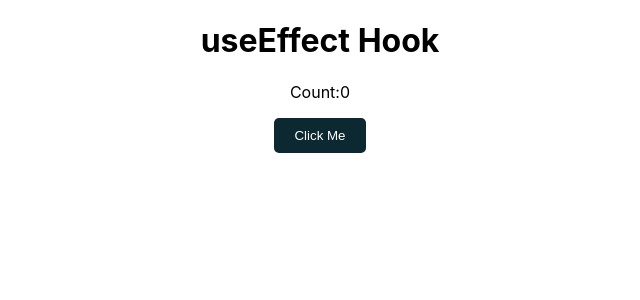
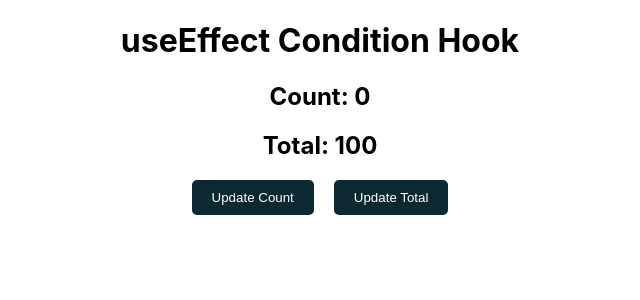
Before and after one commit to AKSHAY0128W/React, a React (Create React App) app: page / in a window 1280 px wide. Shown: the top 300 px of the page, without its empty margins (320-960 px from the left). Built offline with nearby package versions, Linux system fonts and the light colour scheme.

Commit message:
chore: Refactor App component to use useEffect hook for count and total updates

```diff
--- a/src/App.js
+++ b/src/App.js
@@ -1,26 +1,39 @@
 import React, { useState, useEffect } from 'react';
 import './App.css';
-function App() {
+import UserTotal from './Components/UserTotal';
+function App(props) {
 
 
   const [count, setCount] = useState(0);
 
-  // Example 1
+  const [total, setTotal] = useState(100);
+
+
   useEffect(() => {
-    console.log("useEffect is called");
-    // alert("useEffect is called");
-    console.log("Updating");
+    // console.log("After render Count !!");
+
   }, [count])
+
+  useEffect(() => {
+    // console.log("After render Total !!");
+
+  }, [total])
+
 
   return (
     <>
       <div className="App">
-        <h1>useEffect Hook</h1>
+        <h1>useEffect Condition Hook</h1>
 
-        <p>Count:{count}</p>
+        <UserTotal count={count} total={total} />
 
-        <button onClick={() => setCount(count + 1)}>Click Me</button>
+        {/* <h2>Count: {count}</h2> */}
 
+        <button onClick={() => setCount(count + 1)} >Update Count</button>
+
+        {/* <h2>Total: {total}</h2> */}
+
+        <button onClick={() => setTotal(total + 1)} >Update Total</button>
       </div>
     </>
   );
--- /dev/null
+++ b/src/Components/UserTotal.jsx
@@ -0,0 +1,26 @@
+import React, { useState, useEffect } from 'react';
+function UserTotal(props) {
+
+   let { count, total } = props;
+
+   useEffect(() => {
+      console.log("Called With Props");
+   })
+
+
+   useEffect(() => {
+      console.log("Count is", count);
+   }, [count, total])
+
+   return (
+      <>
+         <div className="App">
+
+            <h2>Count: {count}</h2>
+            <h2>Total: {total}</h2>
+         </div>
+      </>
+   );
+}
+
+export default UserTotal;
```
